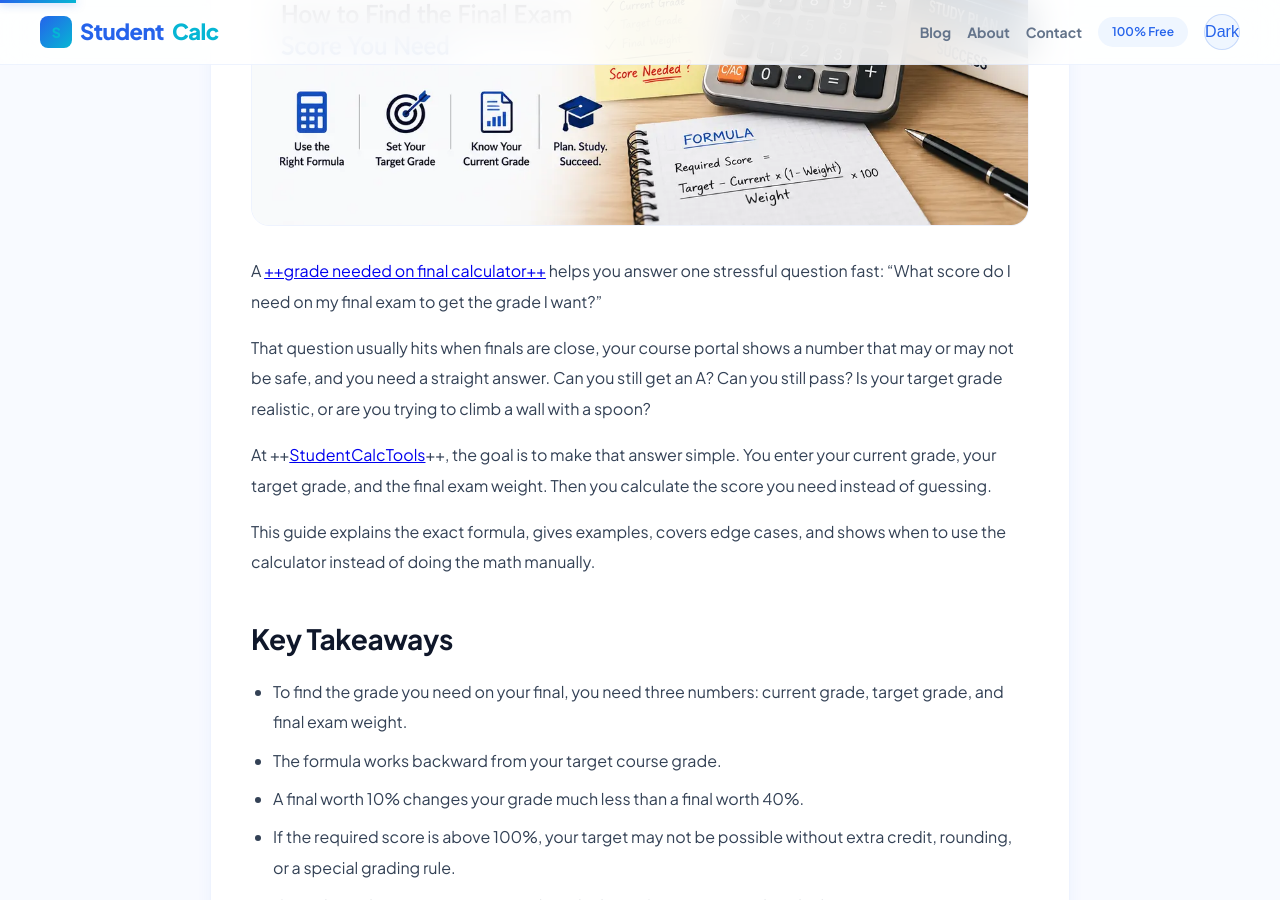
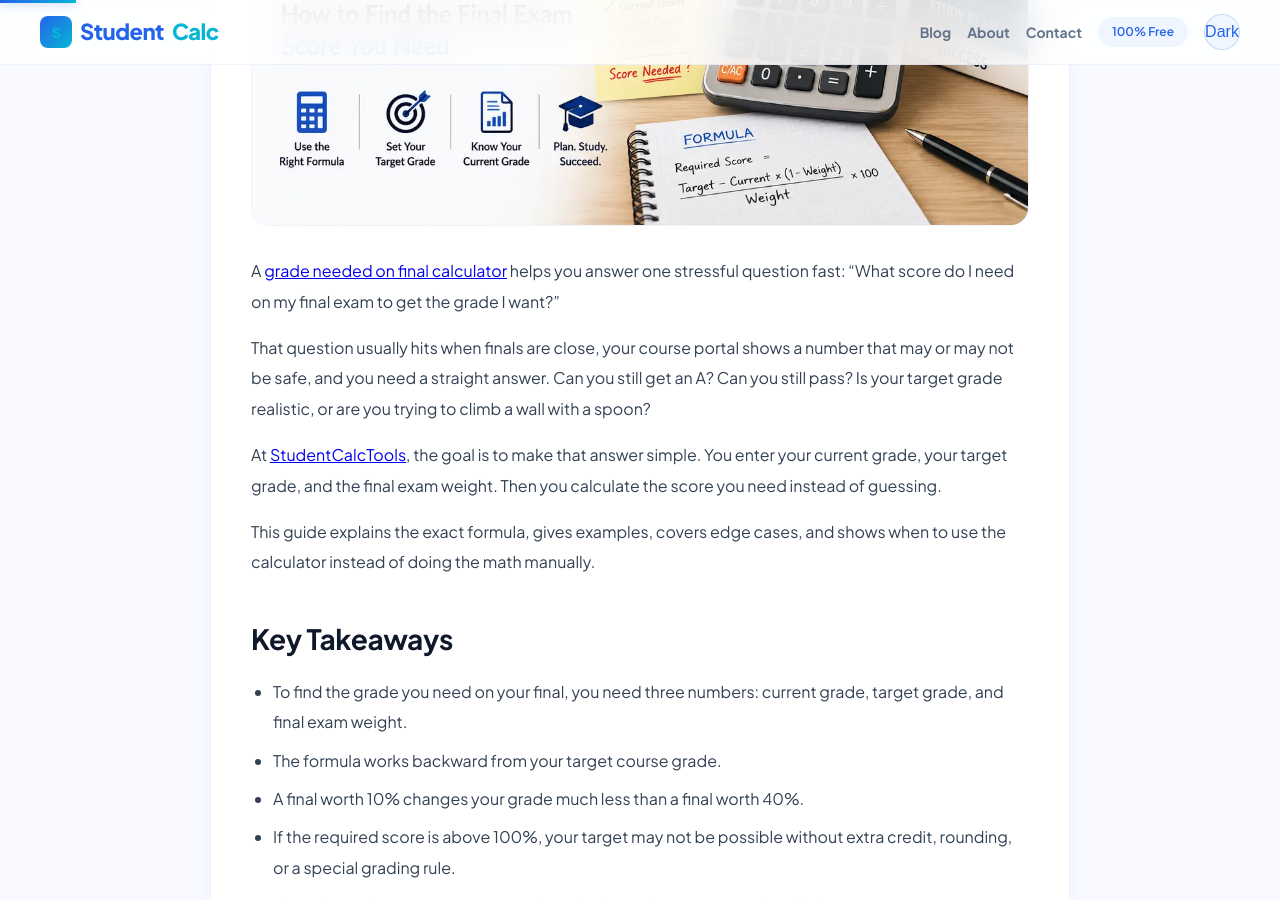
Before and after one commit to zaidmeo09-dhangal/studentcalctools, a Jekyll site: the page built from _posts/2026-06-28-grade-needed-on-final-calculator-how-to-find-the-final-exam-score-you-need.md, in a window 1280 px wide and 900 px high, scrolled down 870 px. Built offline with Jekyll 4.4.1, drawn with Linux system fonts in a browser that asks for light colours.

```diff
--- a/_posts/2026-06-28-grade-needed-on-final-calculator-how-to-find-the-final-exam-score-you-need.md
+++ b/_posts/2026-06-28-grade-needed-on-final-calculator-how-to-find-the-final-exam-score-you-need.md
@@ -22,11 +22,11 @@ featured_image: /assets/images/grade-needed-on-final-calculator-find-your-exam-s
 image_alt: Grade Needed on Final Calculator Find Your Exam Score
 read_time: 5 min read
 ---
-A [++grade needed on final calculator++](https://studentcalctools.com/final-grade-calculator/) helps you answer one stressful question fast: “What score do I need on my final exam to get the grade I want?”
+A [grade needed on final calculator](/final-grade-calculator/) helps you answer one stressful question fast: “What score do I need on my final exam to get the grade I want?”
 
 That question usually hits when finals are close, your course portal shows a number that may or may not be safe, and you need a straight answer. Can you still get an A? Can you still pass? Is your target grade realistic, or are you trying to climb a wall with a spoon?
 
-At ++[StudentCalcTools](https://studentcalctools.com/)++, the goal is to make that answer simple. You enter your current grade, your target grade, and the final exam weight. Then you calculate the score you need instead of guessing.
+At [StudentCalcTools]([https://studentcalctools.com](https://studentcalctools.com)), the goal is to make that answer simple. You enter your current grade, your target grade, and the final exam weight. Then you calculate the score you need instead of guessing.
 
 This guide explains the exact formula, gives examples, covers edge cases, and shows when to use the calculator instead of doing the math manually.
 
```
